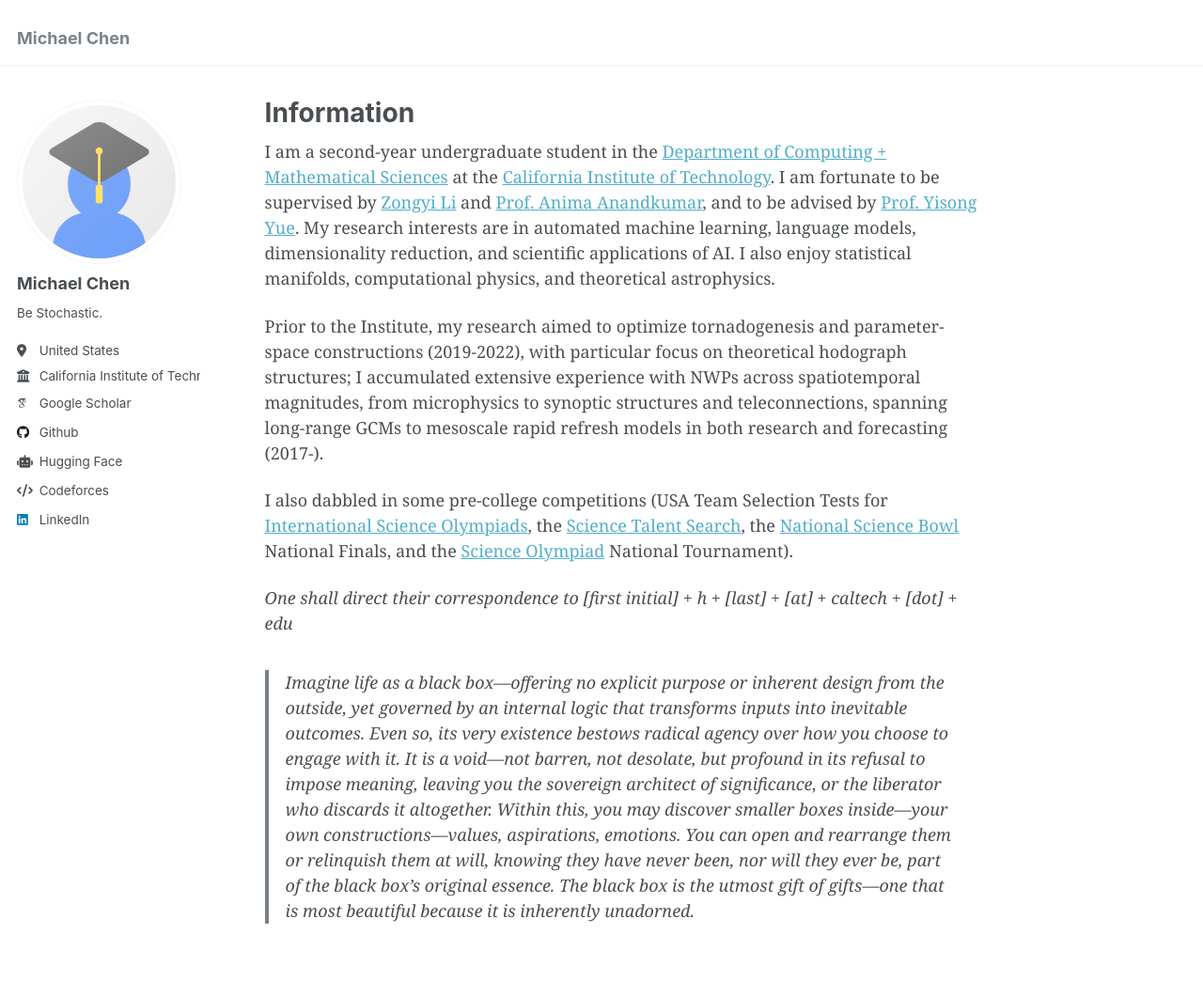
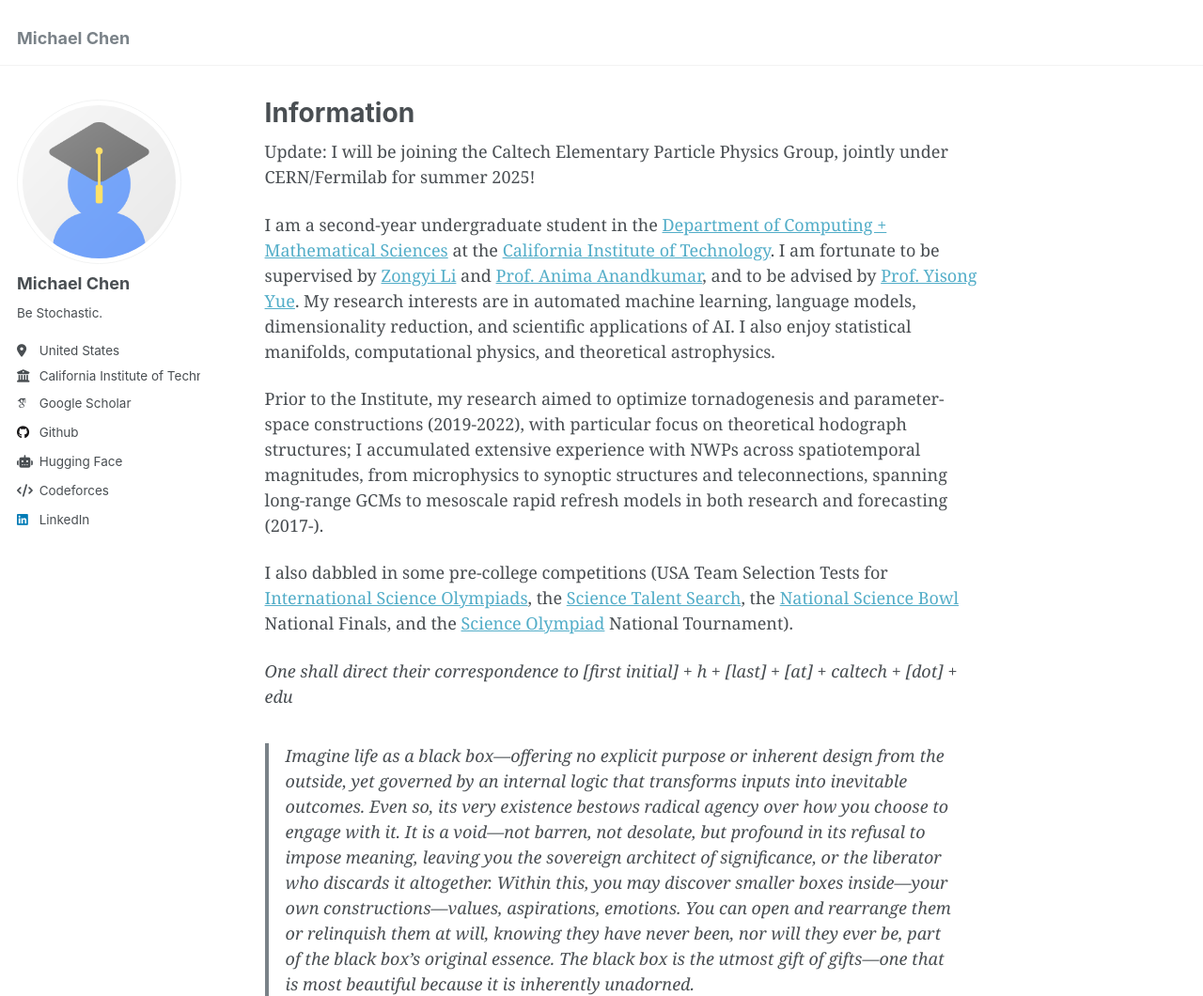
Before and after one commit to math-ysics/math-ysics.github.io, a Jekyll site: the page built from _pages/about.md, in a window 1280 px wide and 1286 px high, cut to the strip 0-1060 px from the top of the window. Shown: the whole strip at 94% size. Built offline with Jekyll 4.4.1, drawn with Linux system fonts in a browser that asks for light colours; some web fonts are replaced.

Commit message:
Update about.md

```diff
--- a/_pages/about.md
+++ b/_pages/about.md
@@ -6,6 +6,8 @@ redirect_from:
   - /about/
   - /about.html
 ---
+
+Update: I will be joining the Caltech Elementary Particle Physics Group, jointly under CERN/Fermilab for summer 2025!
 
 I am a second-year undergraduate student in the <a href="https://cms.caltech.edu/">Department of Computing + Mathematical Sciences</a> at the <a href="https://www.caltech.edu/">California Institute of Technology</a>. I am fortunate to be supervised by <a href="https://scholar.google.com/citations?user=RdeqpiAAAAAJ">Zongyi Li</a> and <a href="http://tensorlab.cms.caltech.edu/">Prof. Anima Anandkumar</a>, and to be advised by <a href="http://www.yisongyue.com/">Prof. Yisong Yue</a>. My research interests are in automated machine learning, language models, dimensionality reduction, and scientific applications of AI. I also enjoy statistical manifolds, computational physics, and theoretical astrophysics.
 
```
